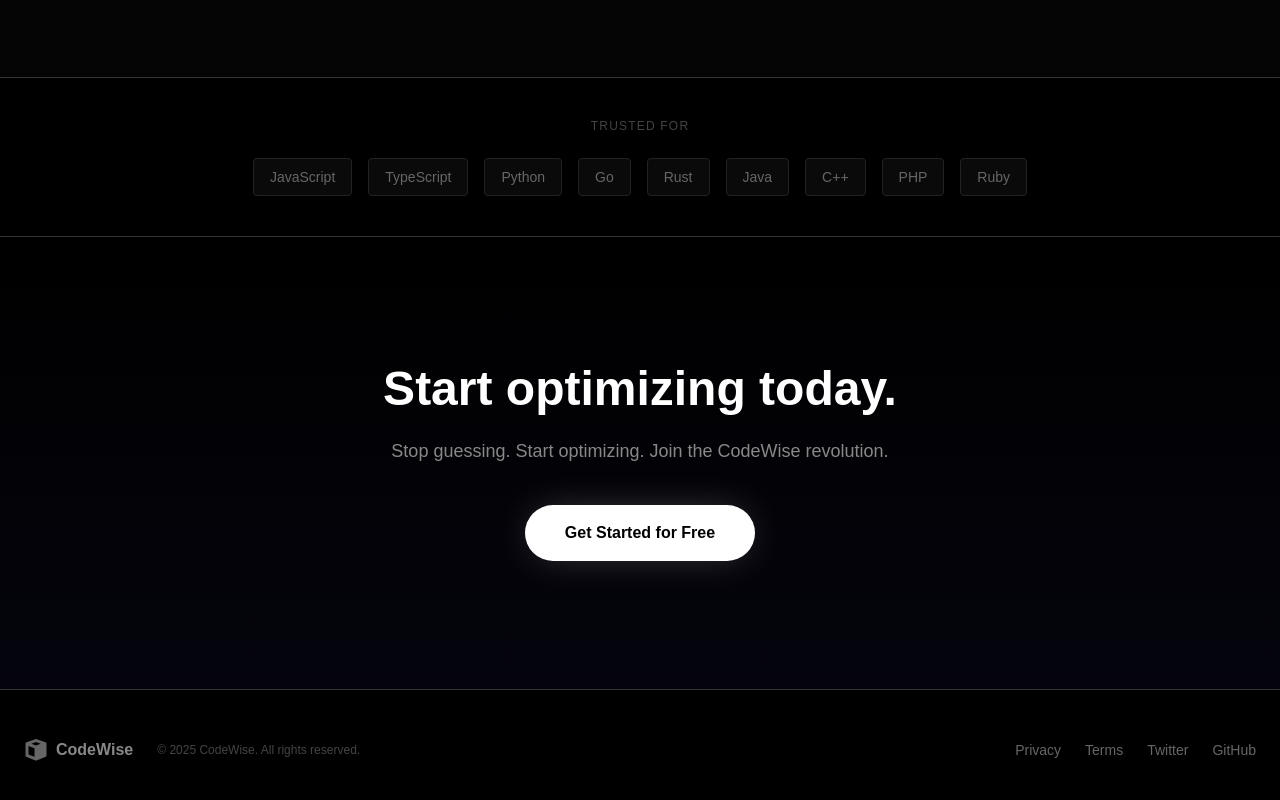
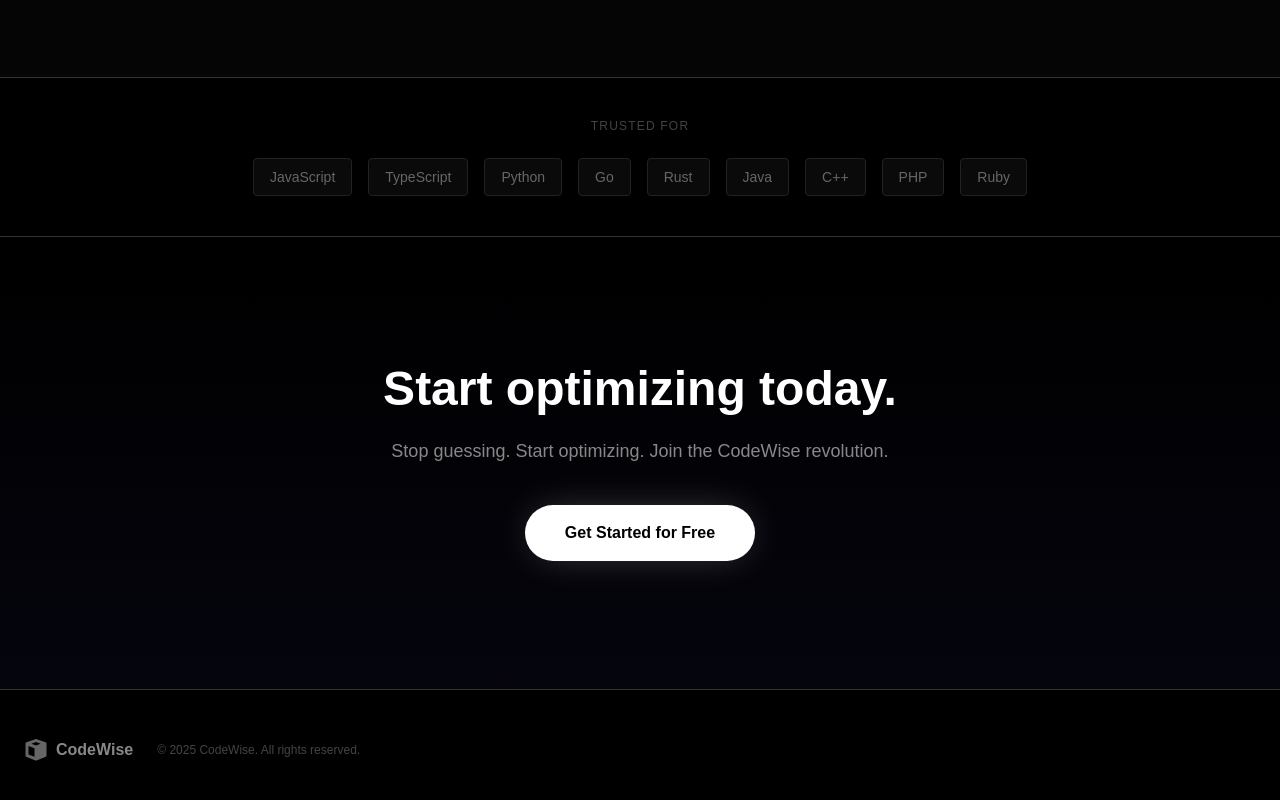
Before and after one commit to muhammadsarim11/codewise_client, a Next.js app: page /landing in a window 1280 px wide. Shown: the part 2248-3048 px from the top of the page. Built offline with nearby package versions, Linux system fonts and the light colour scheme.

Commit message:
refactor: Clean up footer links and adjust layout in share page

```diff
--- a/src/app/landing/page.tsx
+++ b/src/app/landing/page.tsx
@@ -313,12 +313,7 @@
               <p className="text-[#444] text-xs ml-4">© 2025 CodeWise. All rights reserved.</p>
             </div>
 
-            <div className="flex gap-6 text-sm text-[#666]">
-              <Link href="#" className="hover:text-white transition-colors">Privacy</Link>
-              <Link href="#" className="hover:text-white transition-colors">Terms</Link>
-              <Link href="#" className="hover:text-white transition-colors">Twitter</Link>
-              <Link href="#" className="hover:text-white transition-colors">GitHub</Link>
-            </div>
+
           </div>
         </footer>
 
--- a/src/app/page.tsx
+++ b/src/app/page.tsx
@@ -262,7 +262,6 @@
             <nav className="flex flex-col p-4 space-y-4">
               <button onClick={() => navTo('dashboard')} className={`text-sm font-mono text-left px-2 ${activePage === 'dashboard' ? 'text-white' : 'text-[#888]'}`}>/dashboard</button>
               <button onClick={() => navTo('projects')} className={`text-sm font-mono text-left px-2 ${activePage === 'projects' ? 'text-white' : 'text-[#888]'}`}>/projects</button>
-              <button onClick={() => navTo('settings')} className={`text-sm font-mono text-left px-2 ${activePage === 'settings' ? 'text-white' : 'text-[#888]'}`}>/settings</button>
               <div className="h-[1px] bg-[#333] w-full my-2"></div>
               <button onClick={handleLogout} className="text-sm font-mono text-left text-red-400 px-2 flex items-center gap-2">
                 <LogOut size={14} /> Logout
--- a/src/app/share/[shareId]/page.tsx
+++ b/src/app/share/[shareId]/page.tsx
@@ -229,7 +229,7 @@
 
       {/* Public Header */}
       <header className="flex-none border-b border-[#333333] bg-[#000000] z-20">
-        <div className="px-6 py-3 flex items-center justify-between">
+        <div className="px-4 sm:px-6 py-3 flex items-center justify-between">
           <div className="flex items-center gap-4">
             <div className="flex items-center gap-2">
                <div className="size-6 text-white">
@@ -283,10 +283,10 @@
       </header>
 
       {/* Main Content - Split View */}
-      <main className="flex-1 flex overflow-hidden animate-in fade-in zoom-in duration-500">
+      <main className="flex-1 flex flex-col md:flex-row overflow-hidden animate-in fade-in zoom-in duration-500">
 
         {/* LEFT PANEL: CODE VIEWER */}
-        <div className="w-1/2 border-r border-[#333333] flex flex-col bg-[#050505] relative group">
+        <div className="w-full md:w-1/2 md:border-r border-[#333333] flex flex-col bg-[#050505] relative group min-h-[45vh] md:min-h-0">
            <div className="flex-none px-4 py-2 bg-[#050505] border-b border-[#252526] flex items-center justify-between">
               <span className="text-xs font-mono text-[#969696] uppercase tracking-wider flex items-center gap-2">
                 <Code2 size={12} /> Source Code
@@ -305,7 +305,7 @@
         </div>
 
         {/* RIGHT PANEL: ANALYSIS REPORT */}
-        <div className="w-1/2 flex flex-col bg-[#050505]">
+        <div className="w-full md:w-1/2 flex flex-col bg-[#050505] border-t md:border-t-0 border-[#333333]">
            <div className="flex-none px-6 py-3 border-b border-[#333333] bg-[#050505]">
               <h2 className="text-sm font-medium text-white flex items-center gap-2">
                  <Bot size={16} className="text-indigo-400" />
@@ -313,7 +313,7 @@
               </h2>
            </div>
 
-           <div className="flex-1 overflow-y-auto overflow-x-hidden p-6 custom-scrollbar space-y-8 pb-20">
+           <div className="flex-1 overflow-y-auto overflow-x-hidden p-4 sm:p-6 custom-scrollbar space-y-8 pb-20">
 
               {/* 1. Overview */}
               <section>
```
